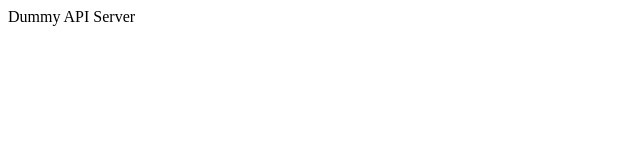
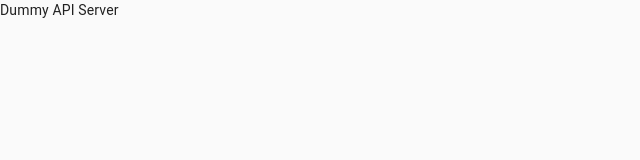
Before and after one commit to skyduck0205/dummy-api-server, a React (Create React App) app in the folder web/: page / in a window 1280 px wide. Shown: the top 160 px of the page, without its empty margins (0-640 px from the left). Built offline with nearby package versions, Linux system fonts and the light colour scheme.

Commit message:
chore(web): Add material-ui to libs

```diff
--- a/web/package.json
+++ b/web/package.json
@@ -3,6 +3,7 @@
   "version": "0.1.0",
   "private": true,
   "dependencies": {
+    "@material-ui/core": "^4.9.12",
     "@testing-library/jest-dom": "^4.2.4",
     "@testing-library/react": "^9.3.2",
     "@testing-library/user-event": "^7.1.2",
--- a/web/public/index.html
+++ b/web/public/index.html
@@ -3,11 +3,13 @@
   <head>
     <meta charset="utf-8" />
     <link rel="icon" href="%PUBLIC_URL%/favicon.ico" />
-    <meta name="viewport" content="width=device-width, initial-scale=1" />
+    <meta name="viewport" content="minimum-scale=1, initial-scale=1, width=device-width" />
     <meta name="theme-color" content="#000000" />
     <meta name="description" content="Dummy API server" />
     <link rel="apple-touch-icon" href="%PUBLIC_URL%/logo192.png" />
     <title>Dummy API Server</title>
+
+    <link rel="stylesheet" href="https://fonts.googleapis.com/icon?family=Material+Icons" />
   </head>
   <body>
     <noscript>You need to enable JavaScript to run this app.</noscript>
--- a/web/src/index.js
+++ b/web/src/index.js
@@ -1,10 +1,12 @@
 import React from 'react';
 import ReactDOM from 'react-dom';
+import CssBaseline from '@material-ui/core/CssBaseline';
 import App from './App';
 import * as serviceWorker from './serviceWorker';
 
 ReactDOM.render(
   <React.StrictMode>
+    <CssBaseline />
     <App />
   </React.StrictMode>,
   document.getElementById('root')
```
Also changed, not shown: 1 other file (tests, documents, lock files or other folders).
